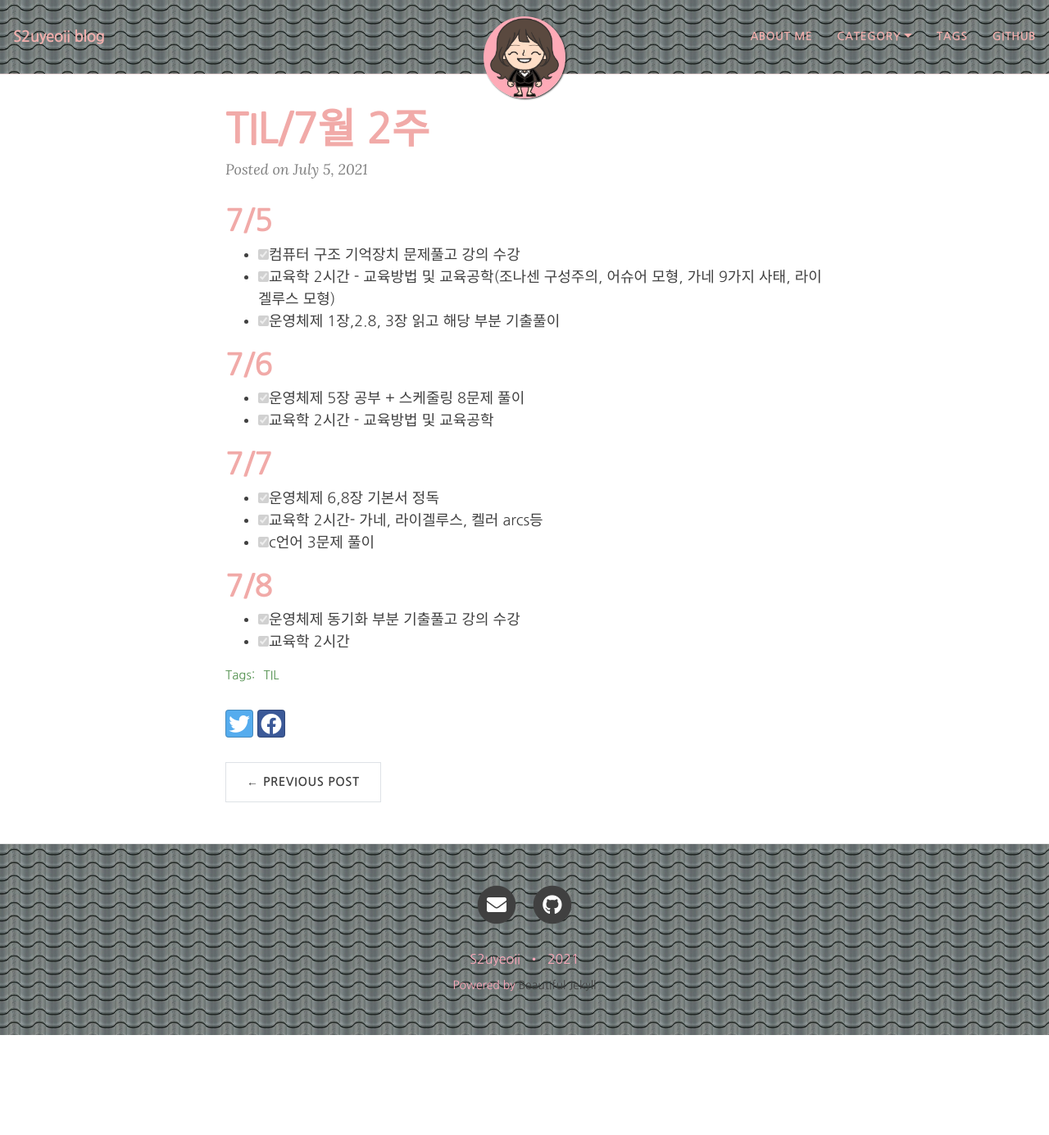
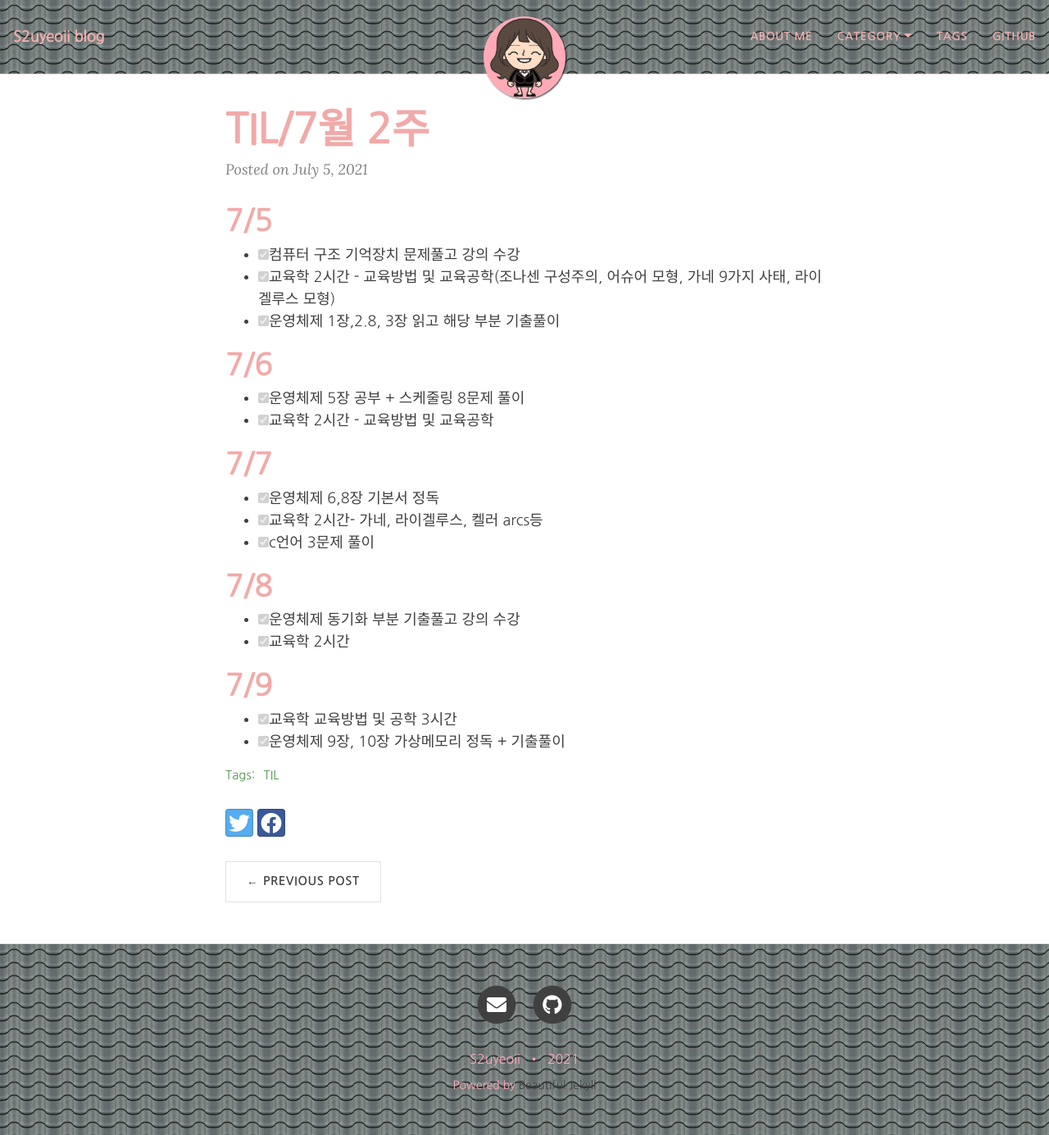
Before and after one commit to yeoneed/yeoneed.github.io, a Jekyll site: the page built from _posts/2021-07-05-TIL-7월2주.md, in a window 1280 px wide and 1385 px high. Shown: the whole window at 82% size. Built offline with Jekyll 4.4.1, drawn with Linux system fonts in a browser that asks for light colours; nearby versions of some CDN libraries; some web fonts are replaced.

Commit message:
Update 2021-07-05-TIL-7월2주.md

```diff
--- a/_posts/2021-07-05-TIL-7월2주.md
+++ b/_posts/2021-07-05-TIL-7월2주.md
@@ -25,3 +25,7 @@ category: [TIL]
 # 7/8
 - [x] 운영체제 동기화 부분 기출풀고 강의 수강
 - [x] 교육학 2시간
+
+# 7/9
+- [x] 교육학 교육방법 및 공학 3시간
+- [x] 운영체제 9장, 10장 가상메모리 정독 + 기출풀이
```
